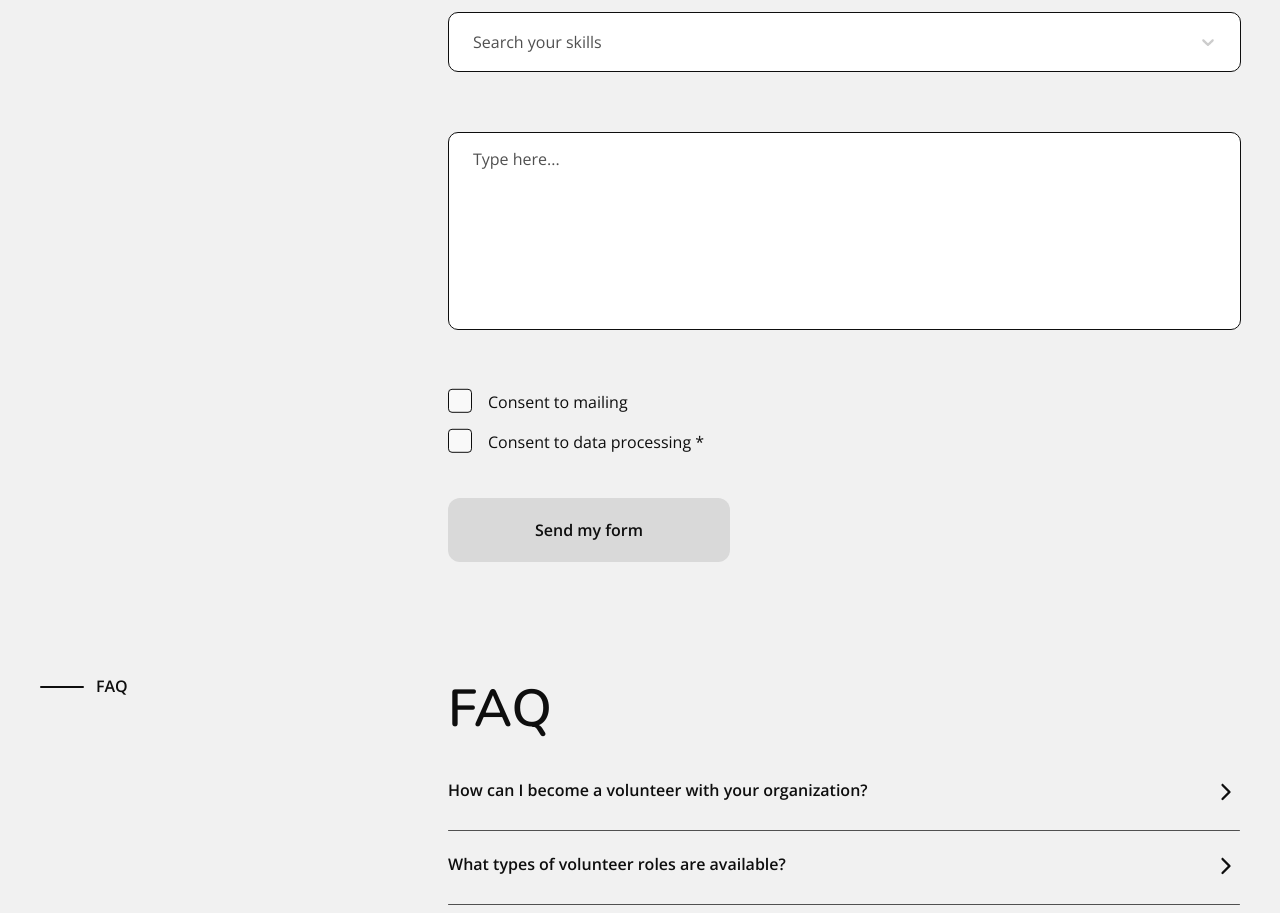
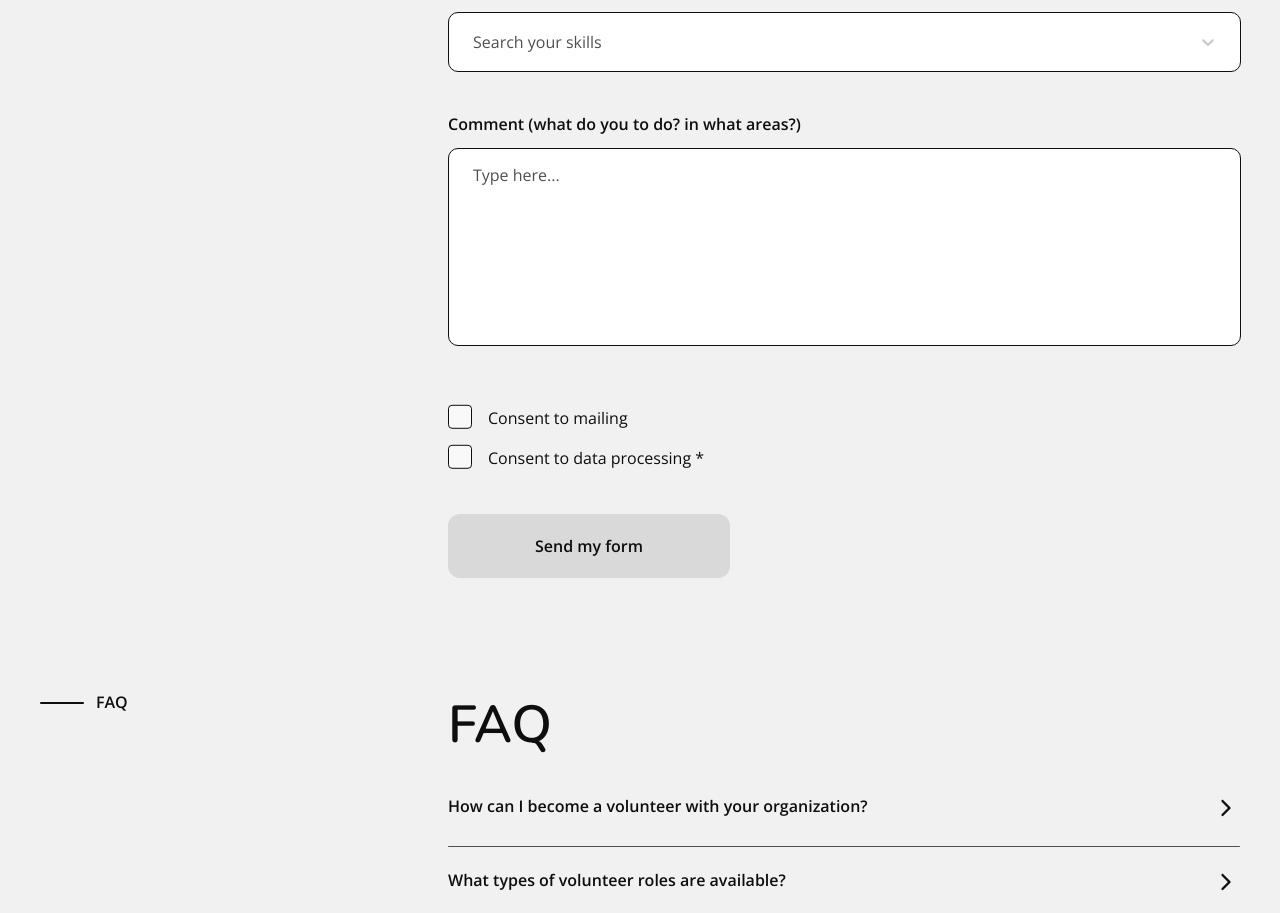
Before and after one commit to anpdko/i-will-help-you-client, a React (Vite) app: page /readyneed in a window 1280 px wide. Shown: the part 1686-2599 px from the top of the page. Built offline with nearby package versions, Linux system fonts and the light colour scheme; no server answers.

Commit message:
fix: fix forms with new props to Comment component

```diff
--- a/src/components/form/FormDonation/PaymentForm/PaymentForm.tsx
+++ b/src/components/form/FormDonation/PaymentForm/PaymentForm.tsx
@@ -54,7 +54,7 @@ const PaymentForm = ({ content }: PaymentFormProps) => {
         {content === 'donateProject' && <ChooseProject />}
         <PaymentBlock />
         <Email className={s.form__email} />
-        <Comment />
+        <Comment title='Comment' placeholder='Type here...' />
         <ButtonApp
           type='submit'
           size='medium'
--- a/src/components/form/FormNeedHelp/FormNeedHelp.tsx
+++ b/src/components/form/FormNeedHelp/FormNeedHelp.tsx
@@ -74,7 +74,7 @@ const FormNeedHelp = () => {
           <Email className={s.form__email} />
           <PhoneNumber />
           <TypeOfAssistance />
-          <Comment />
+          <Comment title='Leave a comment' placeholder='Tell your story...' />
           <Files />
           <Checkboxes />
           <ButtonApp
--- a/src/components/form/FormReadyHelp/FormReadyHelp.tsx
+++ b/src/components/form/FormReadyHelp/FormReadyHelp.tsx
@@ -102,7 +102,7 @@ const FormReadyHelp = () => {
           <DaysOfVolunteering />
           <Language />
           <Skills />
-          <Comment />
+          <Comment title='Comment (what do you to do? in what areas?)' placeholder='Type here...' />
           <Checkboxes />
           <ButtonApp
             type='submit'
```
